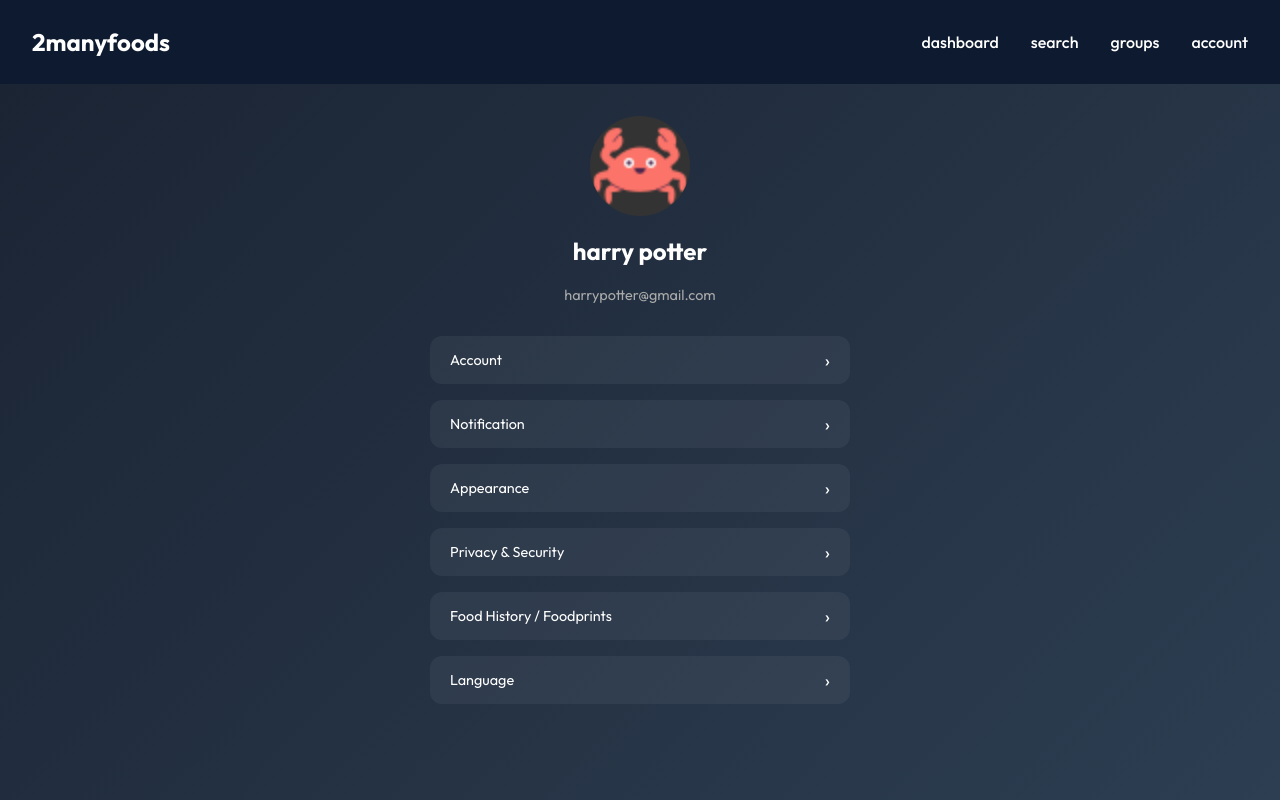
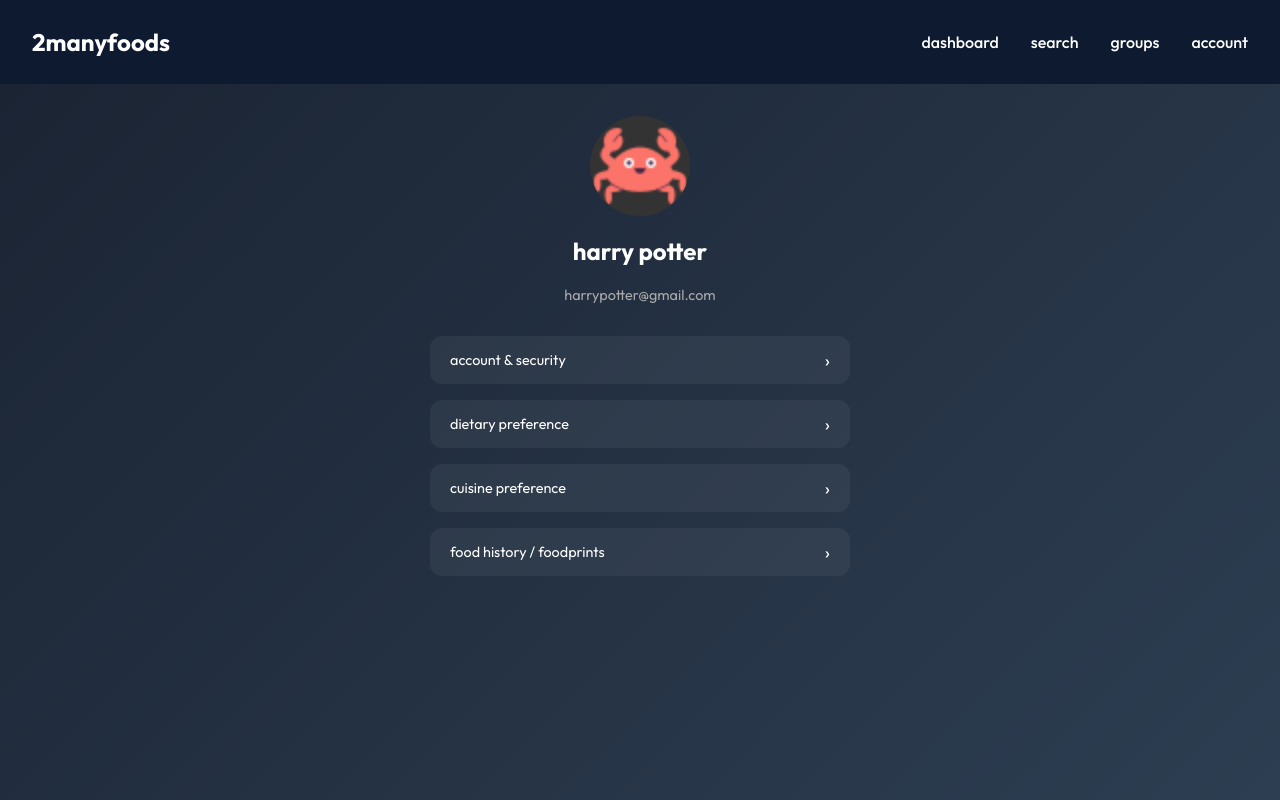
Before and after one commit to maejikal/SC2006-Foodball, a React (Vite) app in the folder 2ManyFoods/2manyfoods-frontend/: page /account in a window 1280 px wide. Built offline with nearby package versions, Linux system fonts and the light colour scheme.

Commit message:
Update AccountPage settings and user avatar path

```diff
--- a/2ManyFoods/2manyfoods-frontend/src/pages/AccountPage.jsx
+++ b/2ManyFoods/2manyfoods-frontend/src/pages/AccountPage.jsx
@@ -1,23 +1,24 @@
 import React from 'react';
+import { useNavigate } from 'react-router-dom';
 import Navbar from '../components/AuthenticatedNavbar';
 import UserAvatar from '../components/UserAvatar';
 import './AccountPage.css';
 
-const settings = [
-  { name: 'Account', path: '/account' },
-  { name: 'Notification', path: '/account/notification' },
-  { name: 'Appearance', path: '/account/appearance' },
-  { name: 'Privacy & Security', path: '/account/privacy' },
-  { name: 'Food History / Foodprints', path: '/account/history' },
-  { name: 'Language', path: '/account/language' },
-];
+export default function AccountPage() {
+  const navigate = useNavigate();
 
-export default function AccountPage() {
   const user = {
     name: 'harry potter',
     email: 'harrypotter@gmail.com',
-    avatar: 'public/assets/icons8-crab-50.png',
+    avatar: '/assets/icons8-crab-50.png',
   };
+
+  const settings = [
+    { name: 'account & security', path: '/account/security' },
+    { name: 'dietary preference', path: '/account/dietary' },
+    { name: 'cuisine preference', path: '/account/cuisine' },
+    { name: 'food history / foodprints', path: '/account/history' },
+  ];
 
   return (
     <div className="accountPage">
@@ -29,7 +30,11 @@ export default function AccountPage() {
 
         <div className="settingsList">
           {settings.map((s) => (
-            <div key={s.name} className="settingItem">
+            <div
+              key={s.name}
+              className="settingItem"
+              onClick={() => navigate(s.path)}
+            >
               <p>{s.name}</p>
               <span>›</span>
             </div>
```
